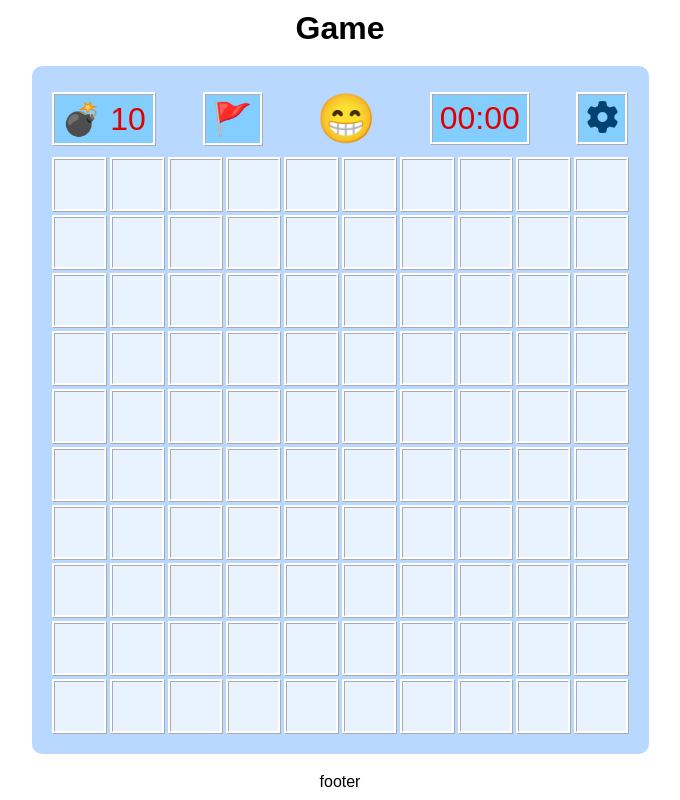
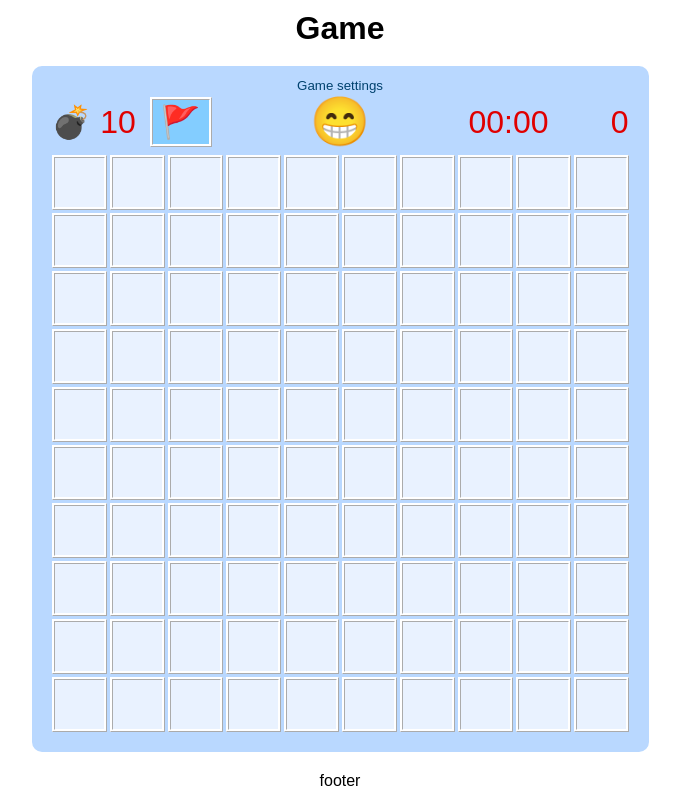
Before and after one commit to Yasya23/minesweeper, a website with bundled scripts: page minesweeper/index.html in a window 1280 px wide. Shown: the whole page, without its empty margins (300-980 px from the left). Built offline with nearby package versions, Linux system fonts and the light colour scheme.

Commit message:
fix: css styles

```diff
--- a/minesweeper/scripts/modules/bomb-quantity.js
+++ b/minesweeper/scripts/modules/bomb-quantity.js
@@ -14,12 +14,14 @@ function updateBobmQuantity(value) {
 }
 
 function bombCounter(value) {
-  if (value === 'plus' || value === 'minus') {
-    const number = (value === 'plus') ? 1 : -1;
-    countBomb += number;
-    const counterHtml = document.getElementById('bomb-counter');
-    counterHtml.textContent = countBomb;
+  let number = 0;
+  if (value === 'plus') {
+    number = 1;
+  } else if (value === 'minus') {
+    number = -1;
   }
+  countBomb += number;
+  document.getElementById('bomb-counter').textContent = countBomb;
 }
 
 export {
--- a/minesweeper/scripts/modules/flag-actions.js
+++ b/minesweeper/scripts/modules/flag-actions.js
@@ -19,7 +19,7 @@ function addFlag(id) {
     element.classList.add('flaged');
     element.textContent = '🚩';
     bombCounter('minus');
-  };
+  }
 }
 
 function removeFlag(id) {
--- a/minesweeper/scripts/modules/page-structure.js
+++ b/minesweeper/scripts/modules/page-structure.js
@@ -4,15 +4,18 @@ function createPageStructure() {
   <h1>Game</h1>
   <main>
     <div class="wrapper">
-     <div class="menu">
-       <div class="button mines-quantity">💣 <span id="bomb-counter">10</span></div>
-       <div class="button flag" id="flag">🚩</div>
-       <button class="button button-new-game" id="new-game">😁</button>
-       <div class="button timer">00:00</div>
-       <div class="button settings">
-         <i class="fa-solid fa-gear"></i>
-       </div>
-     </div>
+      <button class="settings" id="settings">Game settings</button>
+      <div class="menu">
+        <div class="submenu">
+          <div class="mines-quantity">💣 <span id="bomb-counter">10</span></div>
+          <div class="button flag" id="flag">🚩</div>
+        </div>
+        <button class="button-new-game" id="new-game">😁</button>
+        <div class="submenu">
+          <div class="timer">00:00</div>
+          <div class="clicked">0</div>
+        </div>
+      </div>
       <div class="filled">
       </div>
     </div>
--- a/minesweeper/style.css
+++ b/minesweeper/style.css
@@ -2,6 +2,11 @@
   margin: 0;
   padding: 0;
   box-sizing: border-box;
+}
+
+button {
+  background-color: transparent;
+  border:none;
 }
 
 .body {
@@ -21,6 +26,7 @@
   /* background-color:#00426f; */
   padding: 5px;
   border-radius:5px;
+  text-align: center;
 }
 
 .menu {
@@ -28,21 +34,28 @@
   justify-content: space-between;
   align-items: center;
   margin-bottom: 5px;
-  font-size: 2rem;
+  font-size: 1rem;
+  color: #e00000;
+}
+
+.submenu {
+  width: 100px;
+  display: flex;
+  justify-content: space-between;
+  align-items: center;
+  gap: 10px;
 }
 
 .button {
-  padding: 5px 7px;
+  padding: 3px 8px;
   border: 3px ridge #ffffff;
   background-color:#83cdff;
-  color: #e00000;
 }
 
 .button-new-game {
- background-color: transparent;
- border:none;
- font-size: 3rem;
-}
+  justify-self: center;
+  font-size: 2rem;
+ }
 
 .settings{
   color:#00426f;
@@ -79,9 +92,21 @@
 @media (min-width:500px) {
 
   .wrapper {
-    padding: 20px;
+    padding: 10px 20px 20px;
     border-radius: 10px;
   }
+
+  .menu {
+    font-size: 2rem;
+  }
+
+  .submenu {
+    width: 160px;
+  }
+
+  .button-new-game {
+    font-size: 3rem;
+   }
 
   .filled {
     grid-gap: 3px;
```
